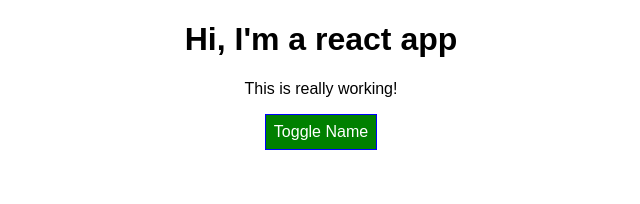
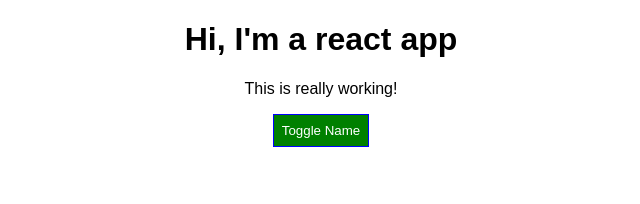
Before and after one commit to tranq90/react, a React (Create React App) app: page / in a window 1280 px wide. Shown: the top 204 px of the page, without its empty margins (319-959 px from the left). Built offline with nearby package versions, Linux system fonts and the light colour scheme.

Commit message:
CSS modules

```diff
--- a/src/App.css
+++ b/src/App.css
@@ -30,6 +30,19 @@
   font-weight: bold;
 }
 
+.button {
+  background-color: green;
+  color: white;
+  font: inheit;
+  border: 1px solid blue;
+  padding: 8px;
+  cursor: pointer
+}
+
+.button:hover {
+  background-color: lightgreen;
+  color: black;
+}
 @keyframes App-logo-spin {
   from { transform: rotate(0deg); }
   to { transform: rotate(360deg); }
--- a/src/App.js
+++ b/src/App.js
@@ -1,21 +1,20 @@
 import React, { Component } from 'react';
 import './App.css';
-import styled from 'styled-components';
 import Person from './Person/Person.js';
 
-const StyledButton = styled.button`
-  background-color: ${props => props.alt ? 'red' : 'green'};
-  color: white;
-  font: inherit;
-  border: 1px solid blue;
-  padding: 8px;
-  cursor: pointer;
+// const StyledButton = styled.button`
+//   background-color: ${props => props.alt ? 'red' : 'green'};
+//   color: white;
+//   font: inherit;
+//   border: 1px solid blue;
+//   padding: 8px;
+//   cursor: pointer;
 
-  &:hover {
-    background-color: ${props => props.alt ? 'salmon' : 'lightgreen'};
-    color: black;
-  }
-`
+//   &:hover {
+//     background-color: ${props => props.alt ? 'salmon' : 'lightgreen'};
+//     color: black;
+//   }
+// `
 
 class App extends Component {
   state = {
@@ -98,7 +97,7 @@ class App extends Component {
       <div className="App">
         <h1>Hi, I'm a react app</h1>
         <p className={classes.join(' ')}>This is really working!</p>
-        <StyledButton alt={this.state.showPersons} onClick={this.togglePersonsHandler}>Toggle Name</StyledButton>
+        <button className="button" onClick={this.togglePersonsHandler}>Toggle Name</button>
         {persons}
       </div>
     );
```
